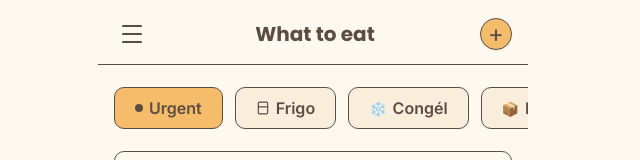
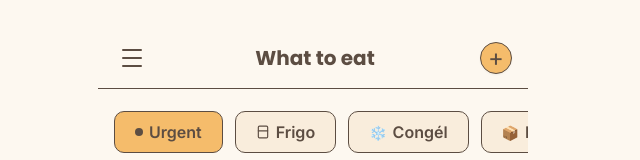
Before and after one commit to helico32/what-to-eat, a React (Vite) app: page / in a window 1280 px wide. Shown: the top 160 px of the page, without its empty margins (327-967 px from the left). Built offline with nearby package versions, Linux system fonts and the light colour scheme; no server answers.

Commit message:
header mobile, maj de read.md

```diff
--- a/src/components/Header.jsx
+++ b/src/components/Header.jsx
@@ -9,7 +9,7 @@ function CartIcon() {
 
 export default function Header({ onTitleClick, onAdd, onMenu, onCart, cartCount }) {
   return (
-    <header className="sticky top-0 z-20 bg-canvas/90 backdrop-blur-md pt-4 px-4 pb-3 border-b border-ink-primary">
+    <header className="sticky top-0 z-20 bg-canvas/90 backdrop-blur-md pt-4 md:pt-10 px-4 pb-3 border-b border-ink-primary">
       <div className="flex items-center">
         {/* Hamburger */}
         <button onClick={onMenu} aria-label="Menu" className="w-9 h-9 flex flex-col items-center justify-center gap-1.5">
--- a/src/features/auth/PlanPage.jsx
+++ b/src/features/auth/PlanPage.jsx
@@ -69,7 +69,7 @@ export default function PlanPage({ onClose, onSignInWithGoogle }) {
       <div className="max-w-[430px] mx-auto min-h-full flex flex-col">
 
         {/* Header */}
-        <header className="sticky top-0 bg-canvas/90 backdrop-blur-md pt-4 px-4 pb-0 z-10">
+        <header className="sticky top-0 bg-canvas/90 backdrop-blur-md pt-10 px-4 pb-0 z-10">
           <div className="flex items-center py-3">
             <button onClick={onClose} aria-label="Retour" className="text-ink-secondary w-10 flex items-center">
               <ArrowLeft />
```
Also changed, not shown: 2 other files (tests, documents, lock files or other folders).
